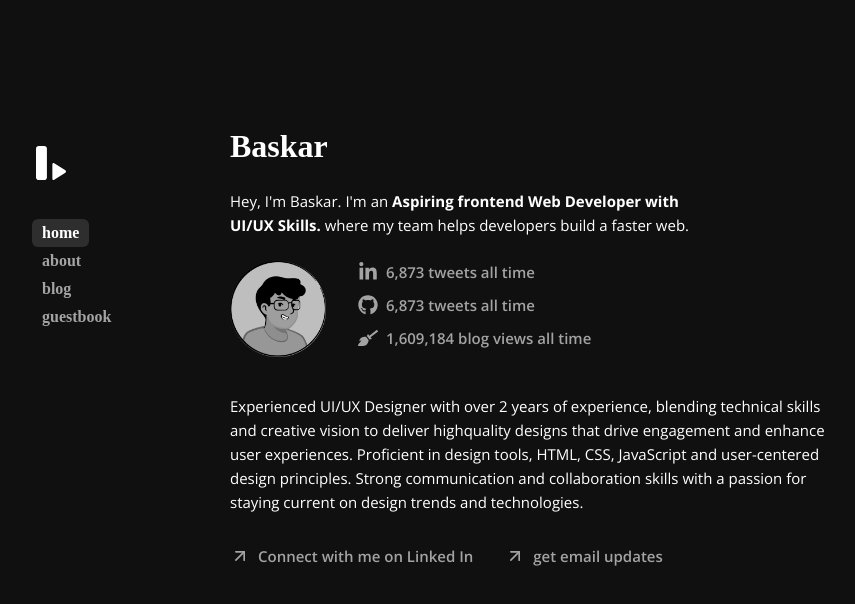
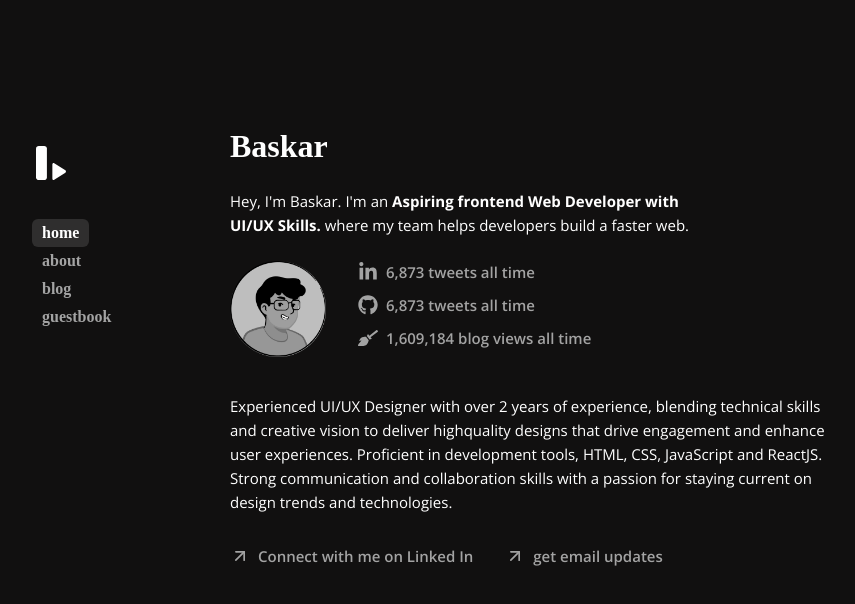
Before and after one commit to baskar-17/portfolio-website, a React (Create React App) app: page / in a window 1280 px wide. Shown: the top 604 px of the page, without its empty margins (209-1064 px from the left). Built offline with nearby package versions, Linux system fonts and the light colour scheme; a web font is replaced by a local one.

Commit message:
frontend bug fix 1.3

```diff
--- a/package.json
+++ b/package.json
@@ -8,6 +8,7 @@
     "@testing-library/user-event": "^13.5.0",
     "react": "^18.2.0",
     "react-dom": "^18.2.0",
+    "react-icons": "^4.7.1",
     "react-router-dom": "^6.8.1",
     "react-scripts": "5.0.1",
     "web-vitals": "^2.1.4"
--- a/src/components/home/Home.jsx
+++ b/src/components/home/Home.jsx
@@ -42,9 +42,9 @@ function Home() {
           Experienced UI/UX Designer with over 2 years of experience, blending
           technical skills and creative vision to deliver highquality designs
           that drive engagement and enhance user experiences. Proficient in
-          design tools, HTML, CSS, JavaScript and user-centered design
-          principles. Strong communication and collaboration skills with a
-          passion for staying current on design trends and technologies.
+          development tools, HTML, CSS, JavaScript and ReactJS. Strong
+          communication and collaboration skills with a passion for staying
+          current on design trends and technologies.
         </p>
 
         <div className="home-footer-links">
```
Also changed, not shown: 1 other file (tests, documents, lock files or other folders).
